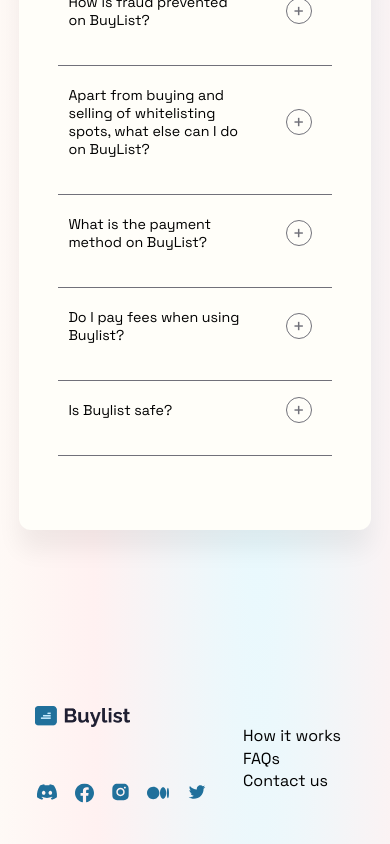
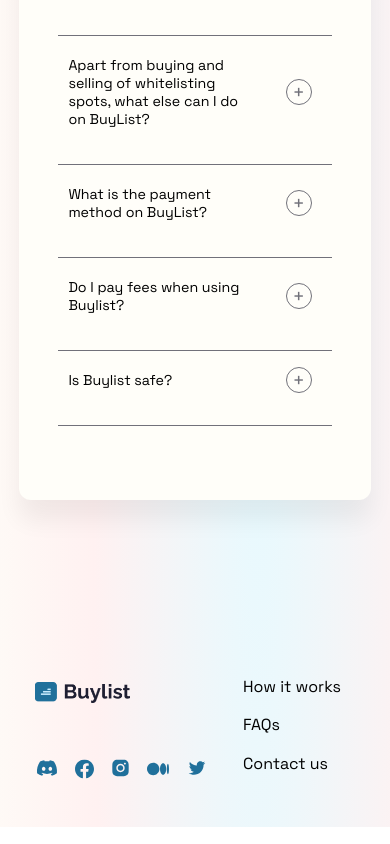
Before and after one commit to harmonic-studioz/buy-list-landing-page, a React (Create React App) app: page / in a window 390 px wide. Shown: the part 3883-4727 px from the top of the page. Built offline with nearby package versions, Linux system fonts and the light colour scheme.

Commit message:
update: hero M

```diff
--- a/src/components/Footer/Footer.scss
+++ b/src/components/Footer/Footer.scss
@@ -4,52 +4,64 @@
 .footerContainer {
   padding: 1em;
 }
+
 .footerContentM {
   display: none;
   background: none;
 }
+
 .footerContent {
   @include flexRegular(row, space-between);
+
   .footLogo {
     width: 25%;
     //background: pink;
   }
+
   .footLinks {
     @include flexRegular(row, space-between);
     //background: pink;
     width: 40%;
     font-size: 0.9em;
   }
+
   .footIcons {
     width: 25%;
     //background: pink;
     @include flexRegular(row, flex-end);
+
     img {
       margin-right: 1em;
     }
+
     .nu-icons {
       margin-top: -5px;
     }
   }
 }
+
 @media (max-width: 770px) {
   .footerContent {
     display: none;
   }
+
   .footerContentM {
     display: block;
     @include flexRegular(row, space-between);
+
     .footLeftM {
       width: 55%;
       //background: pink;
       @include flexRegular(column, flex-start);
       align-items: flex-start;
       padding-left: 2em;
+
       .footLogoM {
         img {
           width: 95px;
         }
       }
+
       .footIconsM {
         margin-top: 3em;
         @include flexRegular(row, flex-start);
@@ -63,29 +75,35 @@
           height: 100%;
           //width: 100%;
         }
+
         .nu-icons {
           margin-top: -6px;
         }
       }
     }
+
     .footRightM {
       width: 35%;
       //background: pink;
       padding-left: 2em;
       @include flexRegular(column, space-between);
       align-items: flex-start;
-      p:nth-of-type(1),
-      p:nth-of-type(2) {
+
+      li:nth-of-type(1),
+      li:nth-of-type(2) {
         margin-bottom: 1.1em;
       }
+
       p {
         font-weight: lighter;
       }
     }
   }
 }
+
 @media (max-width: 420px) {
   .footerContentM {
+
     .footLeftM,
     .footRightM {
       padding-left: 0;
--- a/src/pages/Landing/Landing.scss
+++ b/src/pages/Landing/Landing.scss
@@ -273,11 +273,15 @@
     .heroIntro {
       h1 {
         font-size: 2.5em;
+        width: 100%;
+
       }
 
       p {
         font-size: 1em;
         line-height: 30px;
+        width: 100%;
+
       }
 
       .heroBtns {
```
Also changed, not shown: 6 other files (tests, documents, lock files or other folders).
